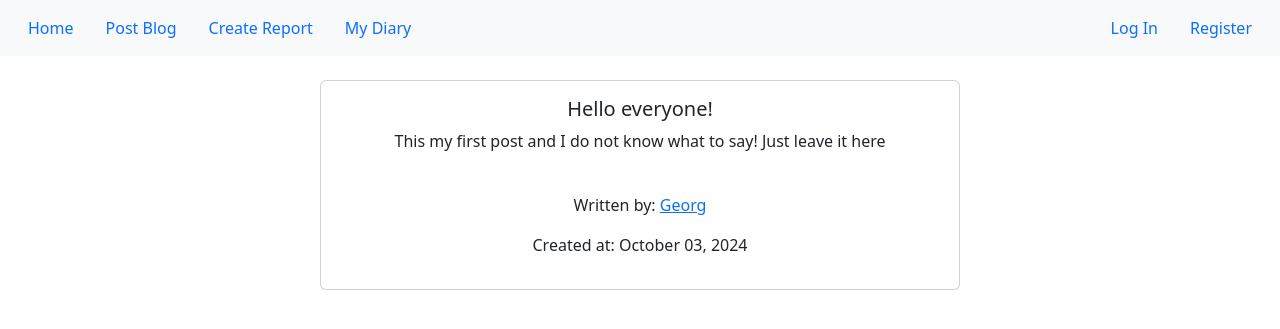
After one commit to mpolyakov84/CompanySite, a Flask app: page /post/1 in a window 1280 px wide. The commit adds this page. Shown: the top 329 px of the page. Run offline with Flask 3, Linux system fonts and the light colour scheme; data comes from the database, SQL or seed files in the repository; both versions use the stored data as it was after the commit.

Commit message:
Logic for blog and error has been added

```diff
--- a/compro/__init__.py
+++ b/compro/__init__.py
@@ -23,6 +23,9 @@ login_manager.init_app(app)
 
 from compro.core.views import core_bp
 from compro.users.views import users_bp
-
+from compro.errors.error_handler import errors_bp
+from compro.blog.views import blog_bp
 app.register_blueprint(core_bp)
 app.register_blueprint(users_bp)
+app.register_blueprint(errors_bp)
+app.register_blueprint(blog_bp)
--- /dev/null
+++ b/compro/blog/templates/blogpost.html
@@ -0,0 +1,41 @@
+{% extends 'base.html' %}
+
+{% block content %}
+
+    <div align="center"><br>
+<div class="card w-50" >
+
+  <div class="card-body">
+    <h5 class="card-title">{{ blog_post.title }}</h5>
+    <p class="card-text">{{ blog_post.content }}</p><br>
+    <p>Written by:  <a href="#">{{ blog_post.author.username }}</a></p>
+    <p>Created at:  {{ blog_post.posted_date.strftime('%B %d, %Y') }}</p>
+
+      {% if current_user.is_authenticated and current_user == blog_post.author %}
+        <a href="{{ url_for('blog.update_post',post_id = blog_post.id) }}" class="btn btn-primary">Update</a>
+       <button type="button" class="btn btn-primary" data-bs-toggle="modal" data-bs-target="#delModal">Delete</button>
+      {% endif %}
+  </div>
+</div>
+</div>
+<!-- Modal -->
+<div class="modal fade" id="delModal" tabindex="-1" aria-labelledby="exampleModalLabel" aria-hidden="true">
+  <div class="modal-dialog">
+    <div class="modal-content">
+      <div class="modal-header">
+        <h1 class="modal-title fs-5" id="exampleModalLabel">Delete post</h1>
+        <button type="button" class="btn-close" data-bs-dismiss="modal" aria-label="Close"></button>
+      </div>
+      <div class="modal-body">
+        <p>Please confirm that you want to delete post</p>
+      </div>
+      <div class="modal-footer">
+        <button type="button" class="btn btn-secondary" data-bs-dismiss="modal">Cancel</button>
+          <form action="{{ url_for('blog.delete_post',post_id = blog_post.id) }}">
+              <input type="submit" value="Delete">
+          </form>
+      </div>
+    </div>
+  </div>
+</div>
+{% endblock %}
--- /dev/null
+++ b/compro/blog/views.py
@@ -0,0 +1,65 @@
+from flask import render_template, Blueprint, redirect, url_for, flash, request
+from compro.models import Blogs
+from compro.blog.forms import PostForm
+from flask_login import login_required, current_user
+from compro import db
+
+blog_bp = Blueprint('blog', __name__, template_folder='templates')
+
+@blog_bp.route('/post/create', methods = ['GET', 'POST'])
+@login_required
+def create_post():
+
+    form = PostForm()
+
+    if form.validate_on_submit():
+        post = Blogs(form.title.data,
+                     form.content.data,
+                     current_user.id)
+        db.session.add(post)
+        db.session.commit()
+        flash('Your post has been created!', 'success')
+        return redirect(url_for('blog.read_post', post_id=post.id))
+
+    return render_template('create_post.html', form=form)
+
+@blog_bp.route('/post/<int:post_id>')
+def read_post(post_id):
+    blog_post = Blogs.query.get_or_404(post_id)
+    return render_template('blogpost.html', blog_post=blog_post)
+
+@blog_bp.route('/post/update/<post_id>', methods = ['GET', 'POST'])
+@login_required
+def update_post(post_id):
+    post = Blogs.query.get_or_404(post_id)
+
+    if post.author != current_user:
+        abort(403)
+
+
+    form = PostForm()
+    if form.validate_on_submit():
+        post.title = form.title.data
+        post.content = form.content.data
+        db.session.commit()
+        flash('Your post has been updated!', 'success')
+        return redirect(url_for('blog.read_post', post_id=post.id))
+
+    elif request.method == 'GET':
+        form.title.data = post.title
+        form.content.data = post.content
+
+    return render_template('create_post.html', form=form)
+
+@blog_bp.route('/post/delete/<post_id>')
+@login_required
+def delete_post(post_id):
+    post = Blogs.query.get_or_404(post_id)
+
+    if post.author != current_user:
+        abort(403)
+
+    db.session.delete(post)
+    db.session.commit()
+    flash('Your post has been deleted!', 'success')
+    return redirect(url_for('core.index')) # TODO: redirect to user_posts
--- a/compro/core/views.py
+++ b/compro/core/views.py
@@ -1,8 +1,10 @@
-from flask import render_template, Blueprint
+from flask import render_template, Blueprint, request
 from compro.models import Users, Blogs
 
 core_bp = Blueprint('core', __name__)
 
 @core_bp.route('/')
 def index():
-    return render_template('index.html')
+    page = request.args.get('page', 1, type=int)
+    blog_posts = Blogs.query.order_by(Blogs.posted_date.desc()).paginate(page=page, per_page=3)
+    return render_template('index.html', blog_posts=blog_posts, page=page)
--- a/compro/templates/base.html
+++ b/compro/templates/base.html
@@ -20,7 +20,7 @@
     <a class="nav-link"  href="{{ url_for('core.index') }}">Home</a>
   </li>
   <li class="nav-item">
-    <a class="nav-link" href="#">Post Blog</a>
+    <a class="nav-link" href="{{ url_for('blog.create_post') }}">Post Blog</a>
   </li>
   <li class="nav-item">
     <a class="nav-link" href="#">Create Report</a>
```
Also changed, not shown: compro/blog/forms.py (added, +9 -0 lines), compro/blog/templates/create_post.html (added, +23 -0 lines), compro/errors/error_handler.py (added, +11 -0 lines), compro/errors/templates/403.html (added, +10 -0 lines), compro/errors/templates/404.html (added, +9 -0 lines), compro/templates/index.html (+32 -1 lines), compro/data.sqlite, compro/errors/__init__.py (added).
